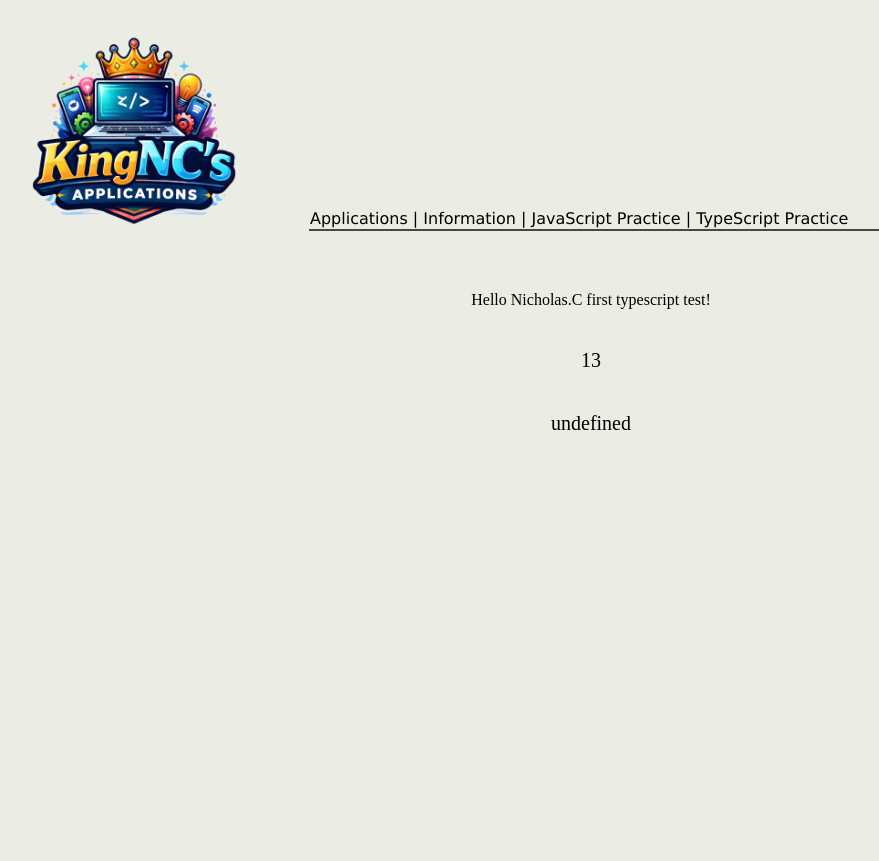
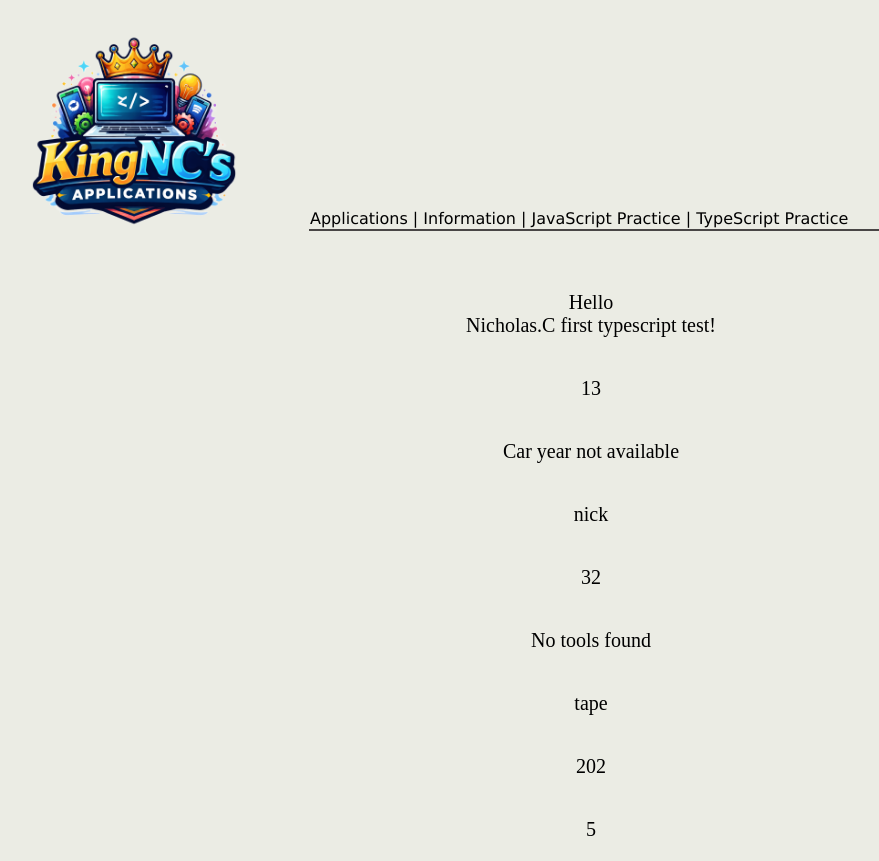
Before and after one commit to KingNC2003/HTML-Practice, a website with bundled scripts: page public/typescriptPractice.html in a window 1280 px wide. Shown: the whole page, without its empty margins (49-928 px from the left). Before the commit the page ends 800 px from the top, so only its background shows below. Built offline with nearby package versions, Linux system fonts and the light colour scheme.

Commit message:
TypeScript practice 4

```diff
--- a/public/typescriptPractice.html
+++ b/public/typescriptPractice.html
@@ -20,6 +20,13 @@
             <p id="ts1"></p>
             <p id="ts2"></p>
             <p id="ts3"></p>
+            <p id="ts4"></p>
+            <p id="ts5"></p>
+            <p id="ts6"></p>
+            <p id="ts7"></p>
+            <p id="ts8"></p>
+            <p id="ts9"></p>
+            <p id="ts10"></p>
         </div>
     </body>
     <script type="module" src="../dist/typescriptPractice.js"></script>
--- a/src/typescriptPractice.ts
+++ b/src/typescriptPractice.ts
@@ -3,14 +3,14 @@
 function greet(name: string): string{
     return `Hello ${name}!`
 }
-const test:string = greet("Nicholas.C first typescript test");
+const test:string = greet("<br>Nicholas.C first typescript test");
 document.getElementById("ts1")!.innerHTML = test;
 
 // Types
 let num12: number = 13;
 document.getElementById("ts2")!.innerHTML = String(num12);
 
-// Special types ?, .?, ??
+// Nullish coalescing and optional chaining ?, .?, ??
 type Car = {
     model: string;
     year?: number;
@@ -22,3 +22,77 @@ const car: Car = {
 }
 
 document.getElementById("ts3")!.innerHTML = String(car.year);
+document.getElementById("ts3")!.innerHTML = String(car.year ?? "Car year not available");
+
+// Arrays
+let names: string[] = ["nick", "rick"];
+let names2: readonly number[] = [1,2,3];
+
+names.push("mick");
+document.getElementById("ts5")!.innerHTML = names[0] ?? "No name found";
+
+// Tuples
+let names3:readonly [string, number, Object];
+names3=["Nick",23,car];
+
+// Destructuring with named tuple
+let coordinates: [x: number, y:number, z:number] = [32,64,76];
+let x: number = coordinates[0];
+document.getElementById("ts6")!.innerHTML = String(x);
+
+// Object types
+const tools: {tool1: string, tool2?: string} = {
+    tool1: "hammer",
+};
+document.getElementById("ts7")!.innerHTML = tools.tool2 ?? "No tools found";
+
+const tools1 = {
+    tool1: "tape",
+};
+document.getElementById("ts8")!.innerHTML = tools1.tool1 ?? "No tools found";
+
+// Object - index signature
+type Scores = {
+    [studentname: string]: number
+};
+
+const scores: Scores = {
+    Nick:3,
+    Autumn: 10
+};
+
+// Enums - string or numeric
+enum errorCodes{
+    NotFound = 404,
+    Success = 200,
+    Accepted = 202,
+    BadRequest = 400
+}
+
+let code = errorCodes.Accepted;
+document.getElementById("ts9")!.innerHTML = String(code);
+
+// Union/intersection types and alias
+type Animal = {
+    name: string
+};
+type Bear = Animal & {honey: boolean}
+const bear: Bear = {
+    name: "Brown",
+    honey: true
+};
+    //Union
+type Status = "success" | "error";
+let response: Status = "success";
+
+// Interfaces
+interface Rectangle {
+    hieght: number,
+    width: number
+}
+
+const rectangle: Rectangle = {
+    hieght: 5,
+    width: 6
+};
+document.getElementById("ts10")!.innerHTML = String(rectangle.hieght);
--- a/styles/styles.css
+++ b/styles/styles.css
@@ -61,6 +61,7 @@ nav a:visited{
 #js1, #ts1{
 margin-top: 40px;
 text-align: center;
+font-size: 20px;
 }
 #js2, #ts2{
 margin-top: 40px;
@@ -72,37 +73,37 @@ margin-top: 40px;
 text-align: center;
 font-size: 20px;
 }
-#js4{
+#js4, #ts4{
 margin-top: 40px;
 text-align: center;
 font-size: 20px;
 }
-#js5{
+#js5, #ts5{
 margin-top: 40px;
 text-align: center;
 font-size: 20px;
 }
-#js6{
+#js6, #ts6{
 margin-top: 40px;
 text-align: center;
 font-size: 20px;
 }
-#js7{
+#js7, #ts7{
 margin-top: 40px;
 text-align: center;
 font-size: 20px;
 }
-#js8{
+#js8, #ts8{
 margin-top: 40px;
 text-align: center;
 font-size: 20px;
 }
-#js9{
+#js9, #ts9{
 margin-top: 40px;
 text-align: center;
 font-size: 20px;
 }
-#js10{
+#js10, #ts10{
 margin-top: 40px;
 text-align: center;
 font-size: 20px;
```
Also changed, not shown: public/index.html (+1 -1 lines).
